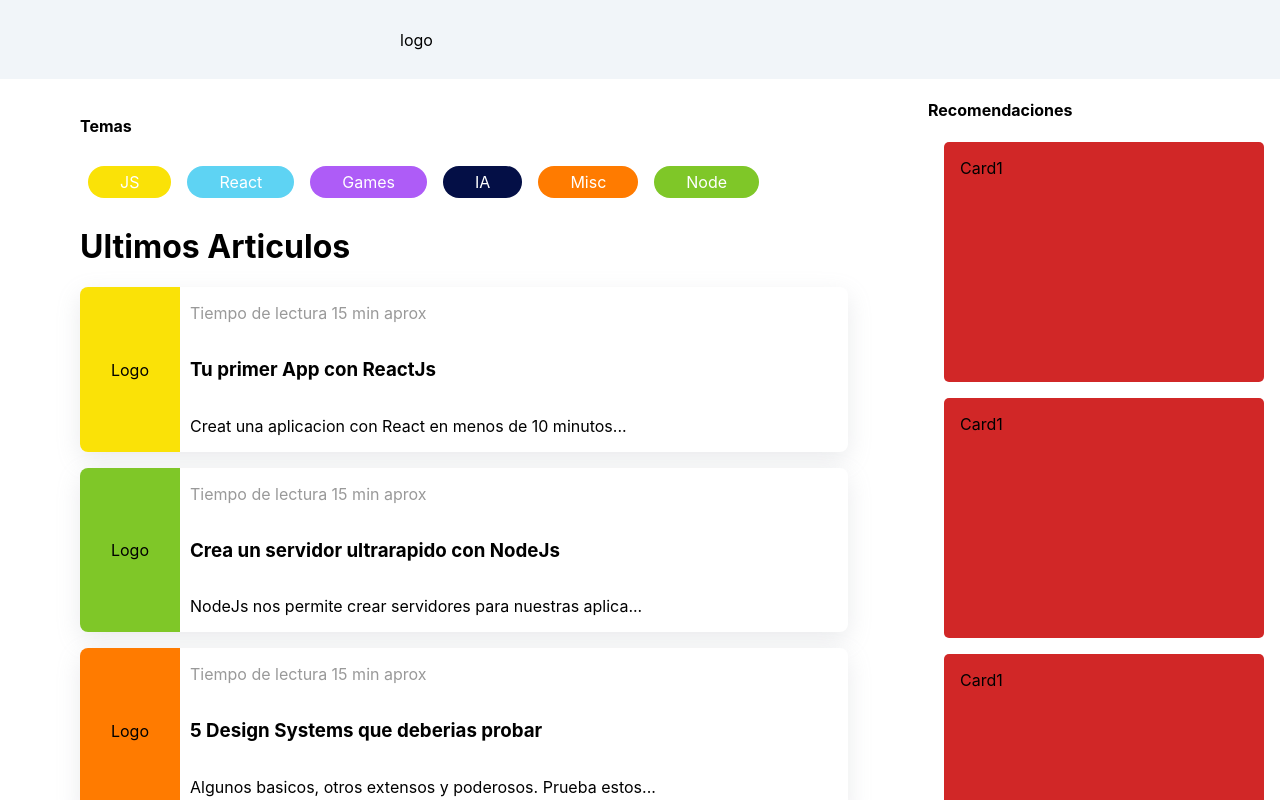
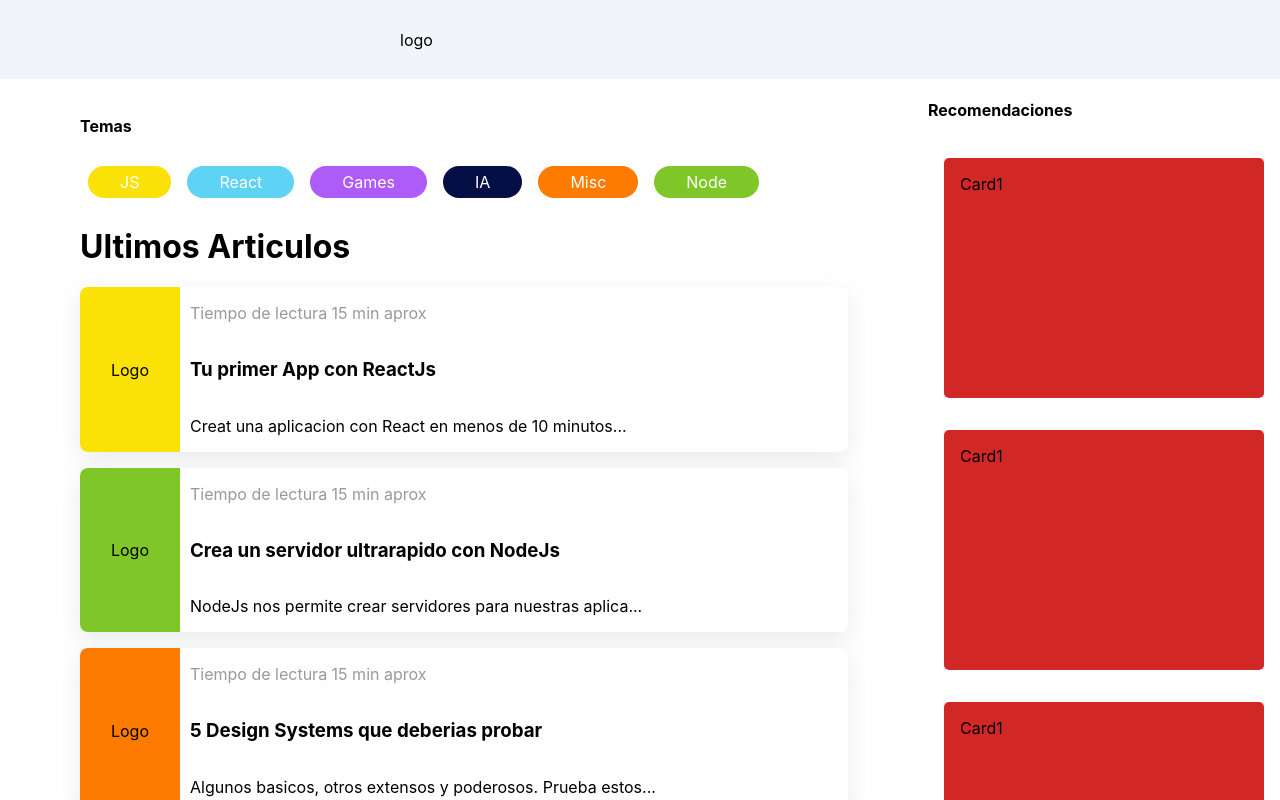
Before and after one commit to lucasangelino/maidan, a Next.js app: page / in a window 1280 px wide. Shown: the top 800 px of the page. Built offline with nearby package versions, Linux system fonts and the light colour scheme.

Commit message:
MAI change cards flex

```diff
--- a/components/core/sidebar/index.js
+++ b/components/core/sidebar/index.js
@@ -16,7 +16,7 @@ export default function Sidebar() {
       <div>
         <h4>Recomendaciones</h4>
       </div>
-      <div>
+      <div style={{ display: "flex", flexWrap: "wrap" }}>
         {recomendations.map((recom, index) => (
           <Card key={index} title />
         ))}
```
